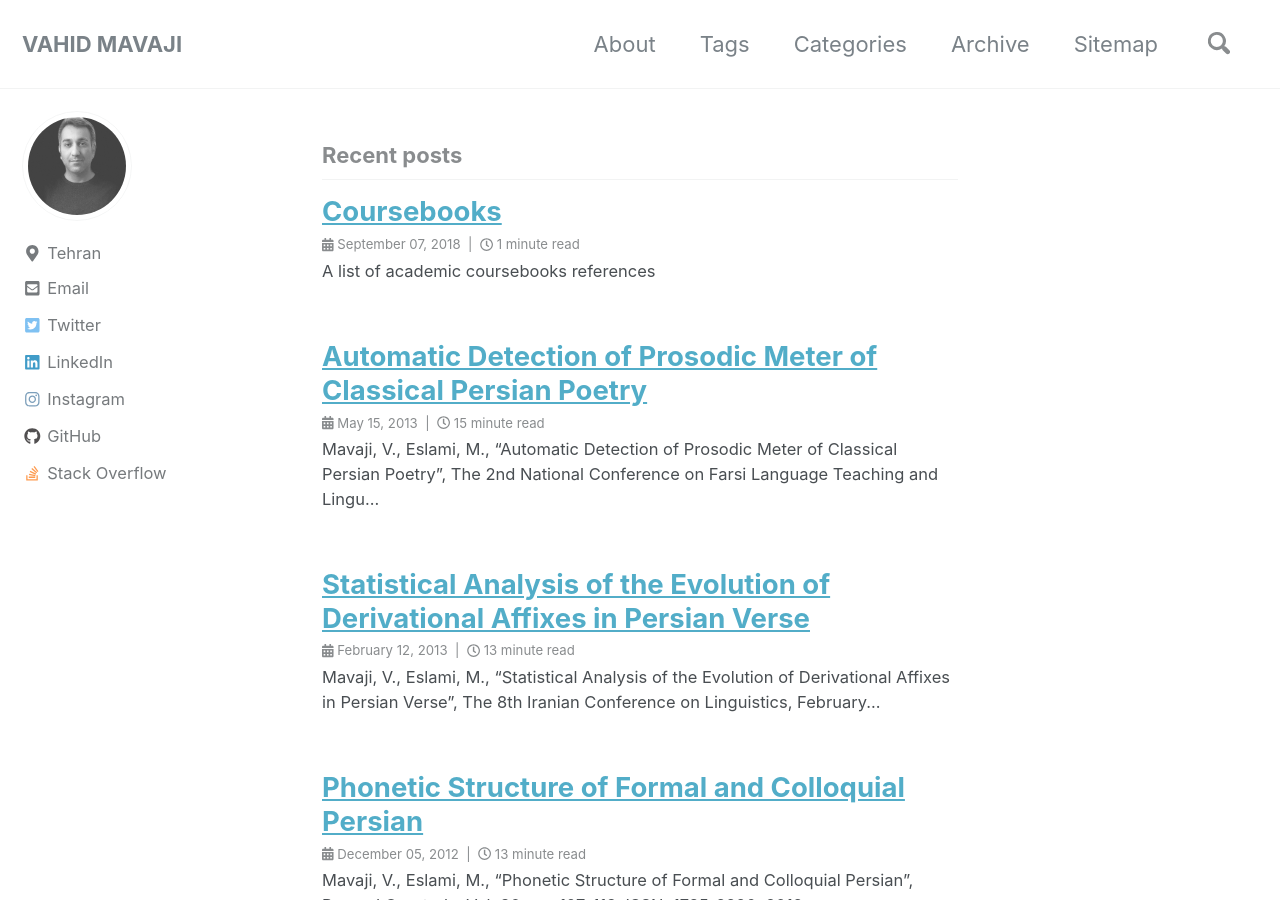
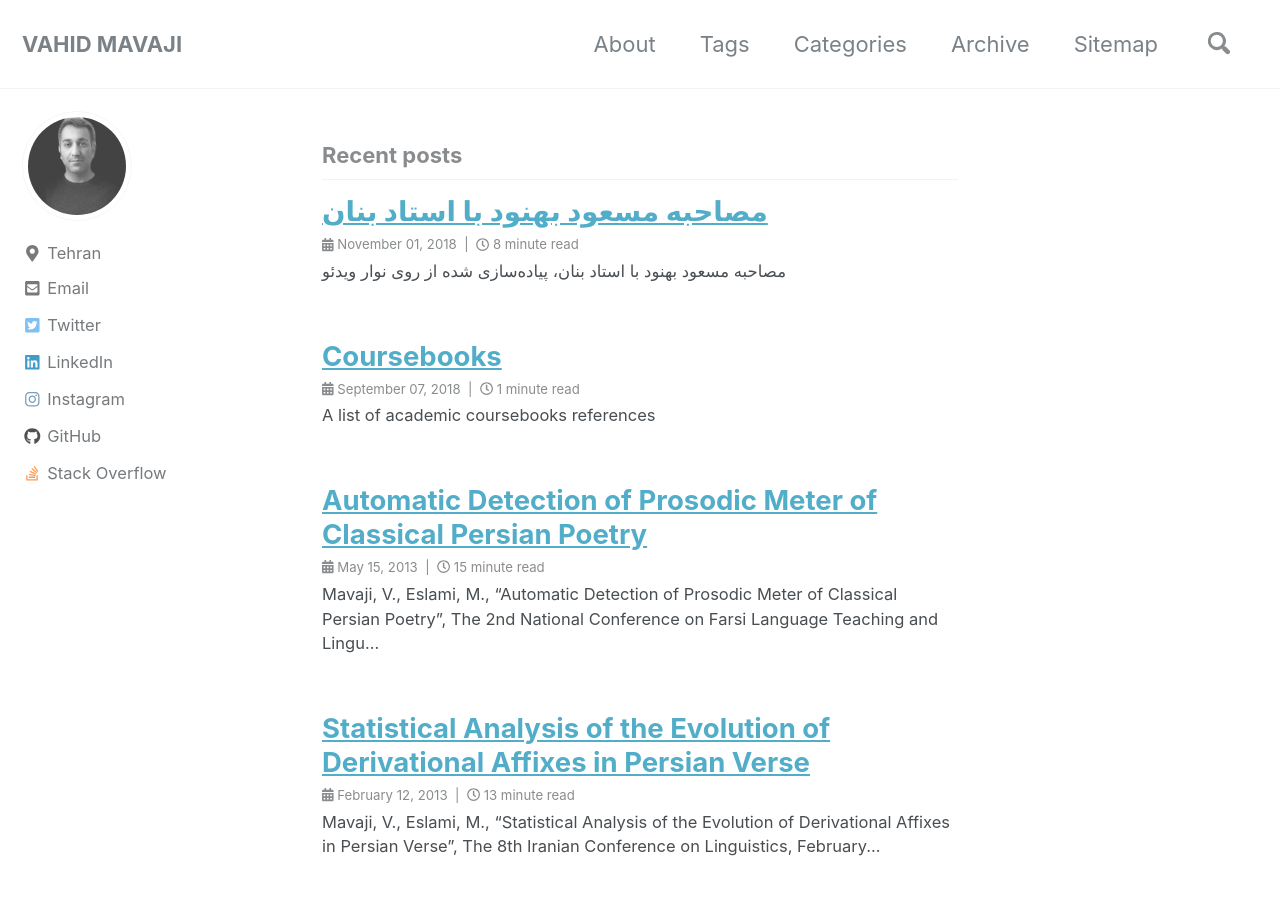
Before and after one commit to sinaghz/mavaji.github.io, a Jekyll site: the page built from index.html, in a window 1280 px wide and 900 px high. Built offline with Jekyll 4.4.1, drawn with Linux system fonts in a browser that asks for light colours; nearby versions of some CDN libraries; the list of posts is cut into pages by our own code; some of the changed text lies outside the part shown.

Commit message:
new post

```diff
--- /dev/null
+++ b/_posts/blogs/2018/11/2018-11-01-banan-behnoud.md
@@ -0,0 +1,132 @@
+---
+permalink: /:year/:month/:day/:title.html
+title: "مصاحبه مسعود بهنود با استاد بنان"
+comments: false
+categories:
+  - Blogs
+tags:
+  - مصاحبه
+  - بنان
+  - غلامحسین بنان
+  - استاد بنان
+---
+
+<div dir='rtl' align='right'>
+مصاحبه مسعود بهنود با استاد بنان، پیاده‌سازی شده از روی نوار ویدئو
+</div>
+{: style="text-align: justify;"}
+<br>
+
+{::options parse_block_html="true" /}
+<div dir='rtl' align='right'>
+**بنان**: من در ۱۳۰۶ شمسی شروع کردم به کار خودم. در یک خانواده‌ای بودم که تو موسیقی بود اونجا به اصطلاح نه به عنوان موسیقی‌دان. همیشه تو خانواده اریستوکرات‌ها، تو خانواده‌های اعیونی بود موسیقی. مادرم پیانو می‌زد، یواش یواش تو گوش من. بعد خواهرای من شروع کردن به ساز زدن پیش مرتضی خان نی داوود. بعد خودم علاقه پیدا کردم و رفتم پیش معلمان قدیمی. چند تا آخوند بودن، پیش اونا، اول یواشکی می‌رفتم پیش اونا درس می‌خوندم، بعد علنی شد و تا اینکه آوازها رو خوب یاد گرفتم و ردیفها رو؛ ولی خب موقعیتی نداشتم که بخوانم اون موقع‌ها. تا اینکه درقبل از شهریور۲۰ من خودم یک خواننده کلاسیک قوی بودم. برخورد من با آقای وزیری، کلنل وزیری، مجبورم کرد که منو بیاره تو رادیو. با آقای خالقی گذاشت منو کار کنم، طرز ارکسترها رو، ارکسترهای کوچیک و بزرگ رو یاد بگیرم، نت‌خوونی رو. تا اینکه سالها با آقای خالقی کار کردیم، در کنسرت‌های انجمن، تشویق معلم، استاد، تا حالا که ملاحظه می‌فرمایید...
+<br><br>
+**بهنود**: این فاصله چند ساله؟
+<br><br>
+**بنان**: من ۴۷ ساله که می‌خوونم.  ۴۷سال و خورده‌ایست که می‌خوونم. ولی با فوت خالقی، دیگر رفقام مثل صبا یا حسین وزیری‌تبار، مرتضی پیانو، مرتضی محجوبی به اصطلاح، اینا دیگه به من اثر عجیبی گذاشت رو من. و زمان آقای پیرنیا که تو گلها بود، یه قدری منم اذیت کرد، من دیگه هیچ میل نداشتم به خوندن، خسته شده بودم دیگه. یواش یواش اومدم نظارت برنامه‌های رادیو رو کردم. تکمیل نوارها، عضو شورا بودم، بعد رسیدم به مشاورت هنری وزیر اطلاعات. تا حالا که ملاحظه می‌فرمایید بازنشسته شدم و منزل نشستم.
+<br><br>
+**بهنود**: به این ترتیب شما اول در حقیقت خوانندگی جدی و همراه نت‌خوونی رو با تشویق کلنل شروع کردین؟
+<br><br>
+**بنان**: بله با آقای وزیری.
+<br><br>
+**بهنود**: با خود کلنل هم کار کردین؟
+<br><br>
+**بنان**: نه، با آقای وزیری کار نکردم. با آقای وزیری تو ارکسترشون بودم، ولی کاری نکردم باهاشون که به من تعلیم داده باشن. با آقای روح الله خالقی کار کردم. خیلی کار کردم. خیلی هم علاقه داشته به من. هر چی در چنته داشت به من می‌آموخت.
+<br><br>
+**بهنود**: آقا بنان برگردیم به اون سابق، به اون اوایلی که شما آواز می‌خووندین و زمانی که شما بودید و اگر اشتباه نکنم ادیب خونساری فقط. بله؟ یا کس دیگه‌ای هم بود؟
+<br><br>
+**بنان**: تاج اصفهانی هم گاهی از اصفهان می‌اومد. اولاً بنده به عنوان این که برم بخونم، اصلاً نکردم این کار رو. من وصلتی که با آقای وزیری کردم، اون منو مجبور کرد. من صدایی داشتم گاهی افتخاری می‌خواستم بخونم. خیلی هم هستن، مثلا اون سرلشکر معزی که حالا سپهبده، اونم آواز داشت می‌خوند، تو جلسات هم می‌خوند، کارش هم می‌کرد. من به عنوان اینکه خواننده بشم نمی‌خواستم این کارو بکنم.
+<br><br>
+**بهنود**: بله.
+<br><br>
+**بنان**: کلنل وزیری وادارم کرد بخون بخون بخون بخون بخون، به همین دلیل هم که من چیزی هم نگرفتم. اگه خواننده بودم باید یه پولی بگیرم. خب یه حقوقی که دولت تعیین کرد برای ما، دیگه اونو که نمی‌شد نگرفت. حقوقی بود، موسسه‌ای بود دولتی، حقوق می‌داد. من از شخص نگرفتم. هیچ، صنار من از یه شخص، یه فرد که برم منزلش بگم آقا مرحمت بفرمایید تا من بخونم نگرفتم. برای اینکه اگه من قرارم بود واقعاً یه وقتی اگه خودم پولکی بودم، هیچ وقت آواز خوب نمی‌خوندم. من آواز باید بهم اثر کنه. من اگه برا پول بخوام بخوونم، یه چیز مزخرفی می‌خوندم. همش حواسم بود که این پوله رو بگیرم در رم. که آوازم یه چیز مزخرفی می‌شد.
+<br><br>
+**بهنود**: چه جوری خرجش کنین!
+<br><br>
+**بنان**: یعنی اون سوز و اون حال و اون انرژی رو نداشتم.
+<br><br>
+**بهنود**: شما ترانه چند تا خوندین؟
+<br><br>
+**بنان**: بیشتر من چیزایی خوندم که هارمونی داره، مال آقای وزیری، این کلنل وزیری، مال خالقی، اینایی که هارمونی داره، اینا رو خوندم. اونیسون کمتر، چی بیشتر دارم، خب پیش‌پا افتاده بود و هی می‌ساختن تند تند. یا کنترپوئن بود و این چیزا رو من دارم. ولی بیشترش من سعی می کردم چیزای مشکل جاافتادۀ، رو زحمت آدم بشینه روش کار کنه زیاد، اونو دوست داشتم بخوونم.
+<br><br>
+**بهنود**: طبیعتاً، اصولاً شما ترانه خوندن رو برای کسانی که در کار موسیقی اصیل ایران هستن...
+<br><br>
+**بنان**: مثل می ناب، خیلی چیز مشکلیه، من ۱۰ هزار تومن به پول اون موقع‌ها، من اینو به چیز گذاشتم...
+<br><br>
+**بهنود**: جایزه گذاشتین؟
+<br><br>
+**بنان**: جایزه گذاشتم، ۱۰ هزار تومن می‌دم، اونایی هم که نت نمی‌دونن، شیش پوئن بهشون بخت می‌دم. اینو حفظش کنن. یعنی هر چقدرم خرفت باشه، نت هم ندونه، یه چیزی رو حفظ می‌کنه دیگه بالاخره، صبر می‌کنه اونجایی که سازه صبر کرده زده، اونجا صبر می‌کنه، اونجایی که صبر نکرده خونده، می‌خوونه، حفظش می‌کنه خلاصه. نتونستن، هیچ کی جواب منو نداد، الان دارم همین نوار رو. می ناب اسمشه.
+<br><br>
+**بهنود**: شما چند بار اتفاق افتاد که ...
+<br><br>
+**بنان**: تمام ضربها، ریتم‌ها به اصطلاح کمپلیکه هست، توی هم هست، هیچ معلوم نیست که زده بشه که آدم حس کنه گوشو.
+<br><br>
+**بهنود**: تو چه دستگاهی بود می ناب؟
+<br><br>
+**بنان**: اصفهان و همایون و چهارگاه و قاطی بود.
+<br><br>
+**بهنود**: شما از کسایی که باهاتون ساز می‌زدن، کی رو، کدوم رو بیشتر پسندیدین؟
+<br><br>
+**بنان**: مردن متأسفانه همشون.
+<br><br>
+**بهنود**: کیا بودن؟
+<br><br>
+**بنان**: وزیری‌تبار بود که کلارینت خیلی خوب می‌زد، خیلی، فرنگی‌هام ماتشون می‌برد، وقتی این ایرونی می‌زد، تعجب می‌کردن که اینا نمی‌تونستن بزنن. بزرگترین قره‌نی‌زنای فرنگی نمی‌تونستن. صبا بود واقعاً. عرض کنم حضورتون...
+<br><br>
+**بهنود**: صبا ویولن می‌زد یا سه‌تار؟
+<br><br>
+**بنان**: بله، پیانو مرتضی‌خان بود یا جواد معروفی بود، حالا که همه مردن ولی ...
+<br><br>
+**بهنود**: بهترینشون کدوم بودن؟
+<br><br>
+**بنان**: مرتضی‌خان.
+<br><br>
+**بهنود**: می‌خوام نظر شما رو بدونم شما به عنوان یکی از پاسداران موسیقی اصیل ایران، نظرتون راجع به اون چه که الان در موسیقی ما مطرح است چیه؟ خیلی‌ها هستن اعتقاد دارن که این موسیقی جوانگرایانه امروز، این به ما لطمه می‌زنه.
+<br><br>
+**بنان**: عرض کنم حضورتون که امروز دیگه صحبت لطمه زدن نیست، در مملکت، موسیقی لطمه بزنه. دیگه امروز حرفهایی، چیزایی راجع به کارهای سیاسی و این چیزا صحبت میشه در ممالک. موسیقی اصیل هیچ وقت لطمه نمی‌زنه چیزی بهش، نمی‌تونه لطمه بزنه. در فرنگستون هم همین جوره. مگه شما تشریف نبردین اروپا؟ در فرنگستون مگه موسیقی کوچه‌بازار نیست؟ در مقابل، اپرا هم هست. شانسونیه هم هست. یه عده می‌رن شانسونیه گوش می‌کنن که موزیک به اصطلاح متوسطیه. یه عده اپرا، موزیک سنگین‌تر گوش می‌کنن. یه عده هم از همین خواننده‌هایی که صفحه هی پر می‌کنن تو کوچه، از اونا گوش می‌کنن. ذوق مردم رو که نمیشه که، قصاب فکرش با یه آدم سیاسی فرق داره. یه کارگر سمپل، نمیشه بهش گفت بیا سطح بالا، بیا حتماً واگنرِتو گوش کن، بیا مثلاً آواز آقای ادیب خوانساری یا آقای بنان یا آواز فلان آدم‌و گوش کن. اون می‌خواد یه چیزی که در ضمن اینکه کار می‌کنه، یه بشکنی هم بزنه و چهار تا دست هم بزنه و کارش هم انجام بده، بعد بره منزل. این همه جا هست. یه عده خوب دوست ندارن گوش نمی‌کنن، یه عده دوست دارن گوش می‌کنن. ذوق جوانها رو نمیشه کشت. به جوون نمیشه گفت بیا مثل من، به سن من فکر کن. هیچ لطمه ای به موسیقی ما نمی‌زنه، هیچ وقت.
+<br><br>
+**بهنود**: آقا بنان! شما متعلق به یک خانواده اریستوکرات بودین و بنابراین شاید این مسأله‌ای که بنده عرض می‌کنم در خودتون مصداق پیدا نکرده باشه. ولی اصولاً الان عیبی که در زمینه موسیقی ما وجود داره اینه که کسانی که رضایت ندن، مثل خود شما، به این که در کاباره بخونن یا هنرشونو، هنر بازاری یا تجارتی بکنن، وضع زندگی‌شون مشکل میشه. در نتیجه اون وقت یه هنر خوبی ارائه نخواهند داد. این مشکل به نظر شما مشکل هست اصلاً یا نه؟
+<br><br>
+**بنان**: نخیر! برای اینکه در فرنگستون، یک نفر نیست الان مجانی بخوونه. هنرشون رو عرضه می‌کنن، بزرگترین خواننده ها الان. زمان بتهوون اینا گذشت که در فقر زندگی می‌کردن. جمعیت دنیا زیاد شده، هواخواه زیاد شده، الان تمام خواننده‌های امریکایی، خواننده‌های فرانسوی، خواننده‌های آلمانی، تمام خواننده‌های اپرا حتی پول می‌گیرن. خواننده‌های هستن مال کاباره، پول می‌گیرن.می‌خوان زندگیشون.. عیبی نداره حالا ما عادت نکردیم از اول و در یه خانواده‌ای بودیم قدیمی و فلان، عادت نکردیم، ولی چه عیبی داره که یه... مگه دکتر ویزیت نمی‌گیره؟
+<br><br>
+**بهنود**: چرا!
+<br><br>
+**بنان**: یه کسی که روح میده به یه کسی هیچی نگیره؟ اونم میگیره، چیز مهمی نیست.
+<br><br>
+**بهنود**: کجا چه جوری؟ یعنی شما ایرادی نمی‌بینین که ...
+<br><br>
+**بنان**: نه!
+<br><br>
+**بهنود**: بره تو کاباره بخونه؟
+<br><br>
+**بنان**: نه! بره تو کاباره بخوونه پول بگیره، مردم هم تشویقش می‌کنن، چه عیبی داره؟ کجا بخوونه؟ تو خوونه خودش؟ برا زن و بچه‌اش بخوونه یا برای مثلاً دخترخاله دخترعمه‌اش؟ صدا مال مردمه.
+<br><br>
+**بهنود**: شما چرا نخووندین؟
+<br><br>
+**بنان**: من نتونستم، من در یک نسلی... زمانم فرق داشت. من مال این زمان نیستم. زمان من فرق داشت.
+<br><br>
+**بهنود**: چرا شما همین ۱۰ سال پیش هم اگر شما دلتون می‌خواست برین بخوونین، می‌تونستین برین بخونین.
+<br><br>
+**بنان**: ۱۰ سال پیش، ۲۰ سال پیش کاباره نبود.
+<br><br>
+**بهنود**: وقتی که بود شما می‌تونستین بخوونین.
+<br><br>
+**بنان**: نبود، اصل زمان من که قدرت داشتم و جوون بودم کاباره نبود اصلاً. و ثانیاً عرض کردم من استثنائاً در یک خانواده همچین معمولی نبودم. اولاً قوم و خویش‌های من، دایی‌های من، شازده‌ها، فرض کنید که برادر من، اینا همه منو طرد می‌کردن. این که خودم احتیاجم نداشتم اون جور، قانع هم بودم، گذروندم زندگی‌مو. ولی خب الان اینا این کارو می‌کنن عیبی نداره. تمام دنیا این کارو داره می‌کنه.
+<br><br>
+**بهنود**: خب شما قناعت رو توصیه می‌کنین بهشون یا نه؟ چون...
+<br><br>
+**بنان**: نه! به کسی....به خودم... می‌تونم قناعت داشته باشم. قناعت خودمو که نمی‌تونم به کس دیگه‌ای توصیه کنم، که شما هم قانع باشین! این که نیست...
+<br><br>
+**بهنود**: ببینین! آخه مشکل از این جا شروع میشه: شما بستگی به این داره که چه نوع زندگی رو انتخاب بکنین، اگر یه کسی تو زمینه موسیقی ایرانی باشه، بعد یه زندگی قانعی داشته باشه، احتیاج نداره به اینکه شب بره آواز بخونه، شما به نظرتون از یه زاویه دیگه عیبی نمی‌رسه ولی شاید یه کسی براش خوشایند نباشه که بره آواز بخونه، جماعتم مشغول شام خوردنشون باشن، توجهی به موسیقی...
+<br><br>
+**بنان**: آخه اون خواننده‌ای هم که میره اونجا می‌شینه، اونام شام می‌خورن، اونام خواننده حسابی نیستن که!
+<br><br>
+**بهنود**: خب اگه خواننده حسابی باشه چی؟
+<br><br>
+**بنان**: خواننده حسابی نمیره هیچ وقت این کار رو بکنه.
+<br><br>
+**بهنود**: خب بنده هم همینو عرض کردم، شما گفتین موافقین با این که بره.
+<br><br>
+**بنان**: نه خب برای اینا، برای این خواننده‌های متوسط عیبی نداره بره پول بگیره. الان در اروپا هم خواننده‌های بزرگ نمی‌رن که، تو اپرا که می‌خونه بره اونجا شام بخوره، یارو عرق بخوره، مزه به اصلاح آوازش عرق باشه!
+</div>
+{: style="text-align: justify;"}
```
Also changed, not shown: _pages/about.md (+4 -0 lines).
